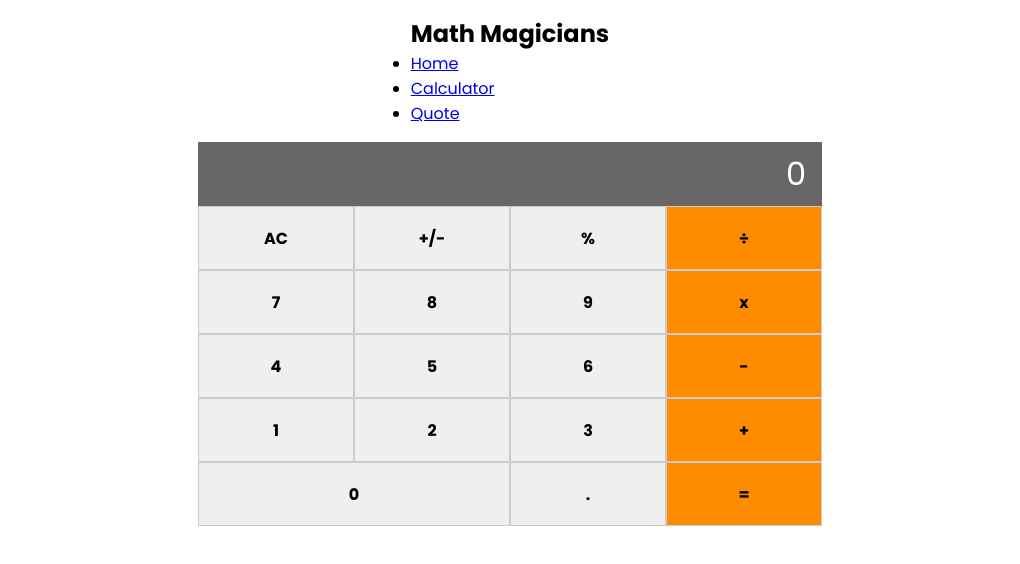
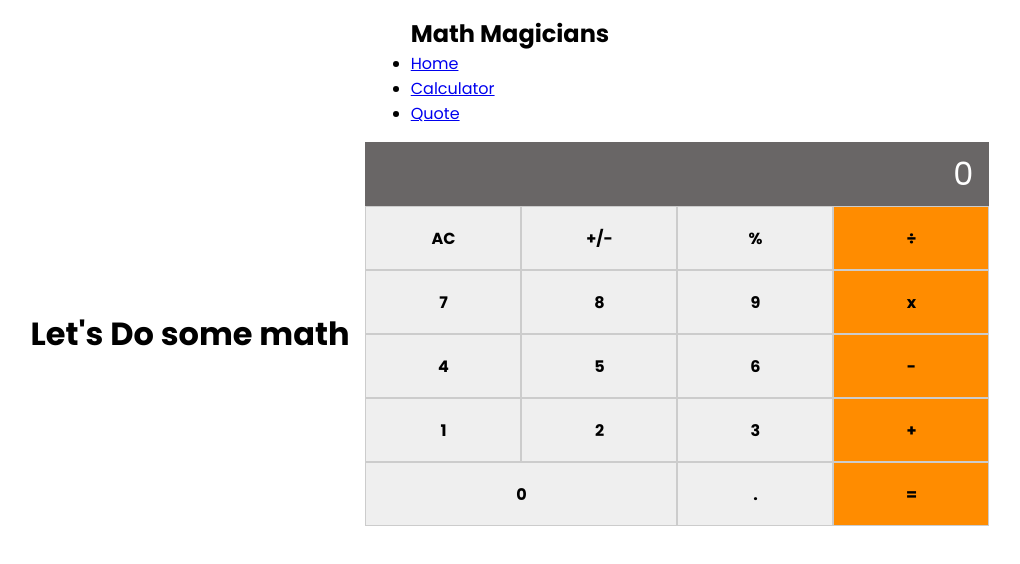
Before and after one commit to ZewdieMc/math-magicians, a React (Create React App) app: page /calculator in a window 1280 px wide. Shown: the top 564 px of the page, without its empty margins (130-1150 px from the left). Built offline with nearby package versions, Linux system fonts and the light colour scheme.

Commit message:
Add wrapper to the calculator component

```diff
--- a/src/components/Calculator.js
+++ b/src/components/Calculator.js
@@ -12,10 +12,15 @@ const Calculator = () => {
     setState(calculate({ total, next, operation }, buttonName));
   };
   return (
-    <div className="calculator">
-      <Result result={state} />
-      <Keypad onButtonClick={handleButtonClicks} />
-    </div>
+    <>
+      <div className="math">
+        <h1>Let&apos;s Do some math</h1>
+        <div className="calculator">
+          <Result result={state} />
+          <Keypad onButtonClick={handleButtonClicks} />
+        </div>
+      </div>
+    </>
   );
 };
 
```
